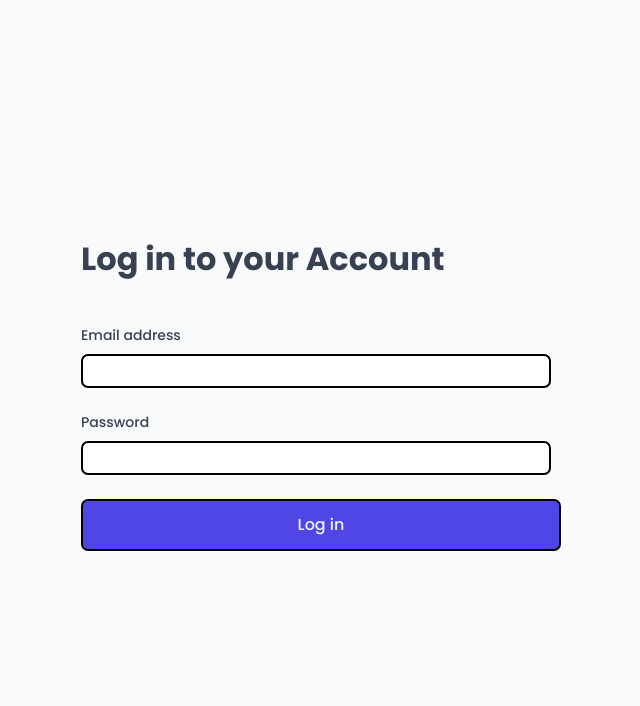
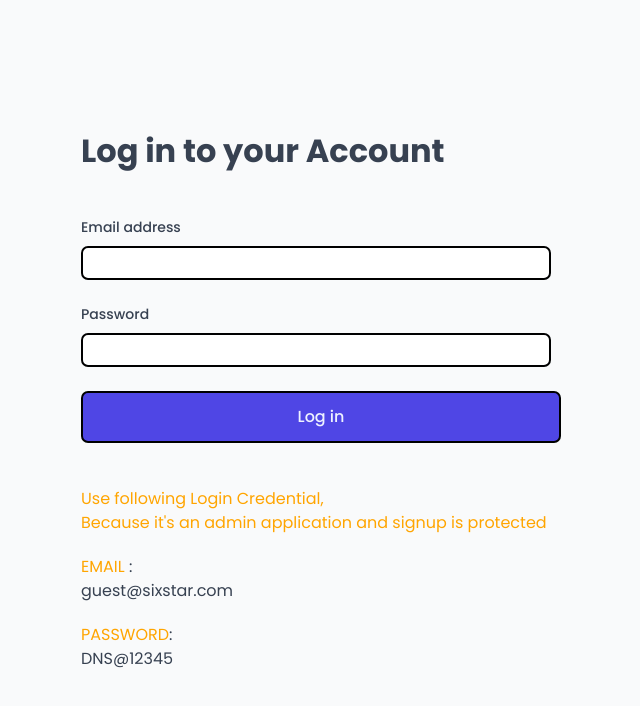
Before and after one commit to RAVI-VERMA-1/The-Six-Stars-Hotel, a React (Vite) app: page /login in a window 1280 px wide. Shown: the top 706 px of the page, without its empty margins (319-959 px from the left). Built offline with nearby package versions, Linux system fonts and the light colour scheme; a web font is replaced by a local one.

Commit message:
input placeholder color set to black

```diff
--- a/src/pages/Login.jsx
+++ b/src/pages/Login.jsx
@@ -16,6 +16,28 @@ function Login() {
     <LoginLayout>
       <Heading>Log in to your Account</Heading>
       <LoginForm />
+      <article
+        style={{
+          display: "flex",
+          flexDirection: "column",
+          gap: "20px",
+        }}
+      >
+        <p style={{ color: "orange" }}>
+          Use following Login Credential, <br />
+          Because it's an admin application and signup is protected
+        </p>
+        <div style={{ display: "flex", flexDirection: "column", gap: "20px" }}>
+          <p>
+            <span style={{ color: "orange" }}>EMAIL</span> :<br />{" "}
+            guest@sixstar.com
+          </p>
+          <p>
+            <span style={{ color: "orange" }}>PASSWORD</span>: <br />
+            DNS@12345
+          </p>
+        </div>
+      </article>
     </LoginLayout>
   );
 }
--- a/src/styles/GlobalStyling.js
+++ b/src/styles/GlobalStyling.js
@@ -68,7 +68,7 @@ const GlobalStyles = createGlobalStyle`
 --color-grey-700: #e5e7eb;
 --color-grey-800: #f3f4f6;
 --color-grey-900: #f9fafb;
-
+--color-input-900:#111123;
 --color-blue-100: #075985;
 --color-blue-700: #e0f2fe;
 --color-green-100: #166534;
@@ -122,12 +122,14 @@ body {
   font-size: 1.6rem;
 }
 
+
 input,
 button,
 textarea,
 select {
   font: inherit;
-  color: inherit;
+   color: inherit;
+ ${"" /* color:var(--color-grey-900); */}
 }
 
 button {
--- a/src/ui/Input.jsx
+++ b/src/ui/Input.jsx
@@ -7,5 +7,6 @@ const Input = styled.input`
   border-radius: 7px;
   padding: 3px 6px;
   margin-right: 10px;
+  color: var(--color-input-00);
 `;
 export default Input;
```
